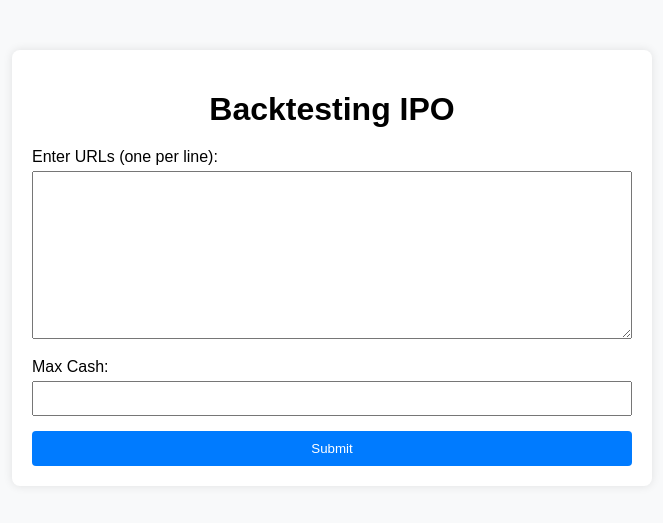
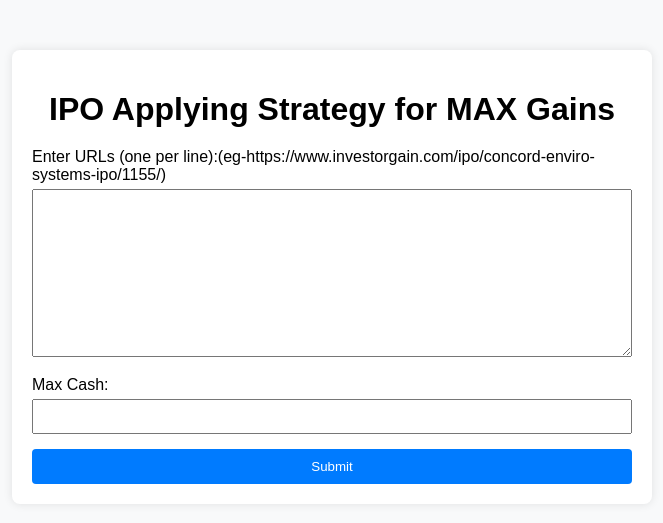
Before and after one commit to sparsh-04/IPO, a Flask app: page / in a window 1280 px wide. Shown: the top 523 px of the page, without its empty margins (308-971 px from the left). Run offline with Flask 3, Linux system fonts and the light colour scheme; parts of the project's set-up code (start-up, migrations or seed data) failed here and were passed over.

Commit message:
frontend details added

```diff
--- a/templates/index.html
+++ b/templates/index.html
@@ -3,15 +3,15 @@
 <head>
     <meta charset="UTF-8">
     <meta name="viewport" content="width=device-width, initial-scale=1.0">
-    <title>Backtesting IPO</title>
+    <title> IPO Applying Strategy</title>
     <link rel="stylesheet" href="{{ url_for('static', filename='style.css') }}">
 </head>
 <body>
     <div class="container">
-        <h1>Backtesting IPO</h1>
+        <h1>IPO Applying Strategy for MAX Gains</h1>
         <form action="/" method="post">
             <div class="form-group">
-                <label for="urls">Enter URLs (one per line):</label>
+                <label for="urls">Enter URLs (one per line):(eg-https://www.investorgain.com/ipo/concord-enviro-systems-ipo/1155/)</label>
                 <textarea name="urls" id="urls" rows="10" required></textarea>
             </div>
             <div class="form-group">
```
